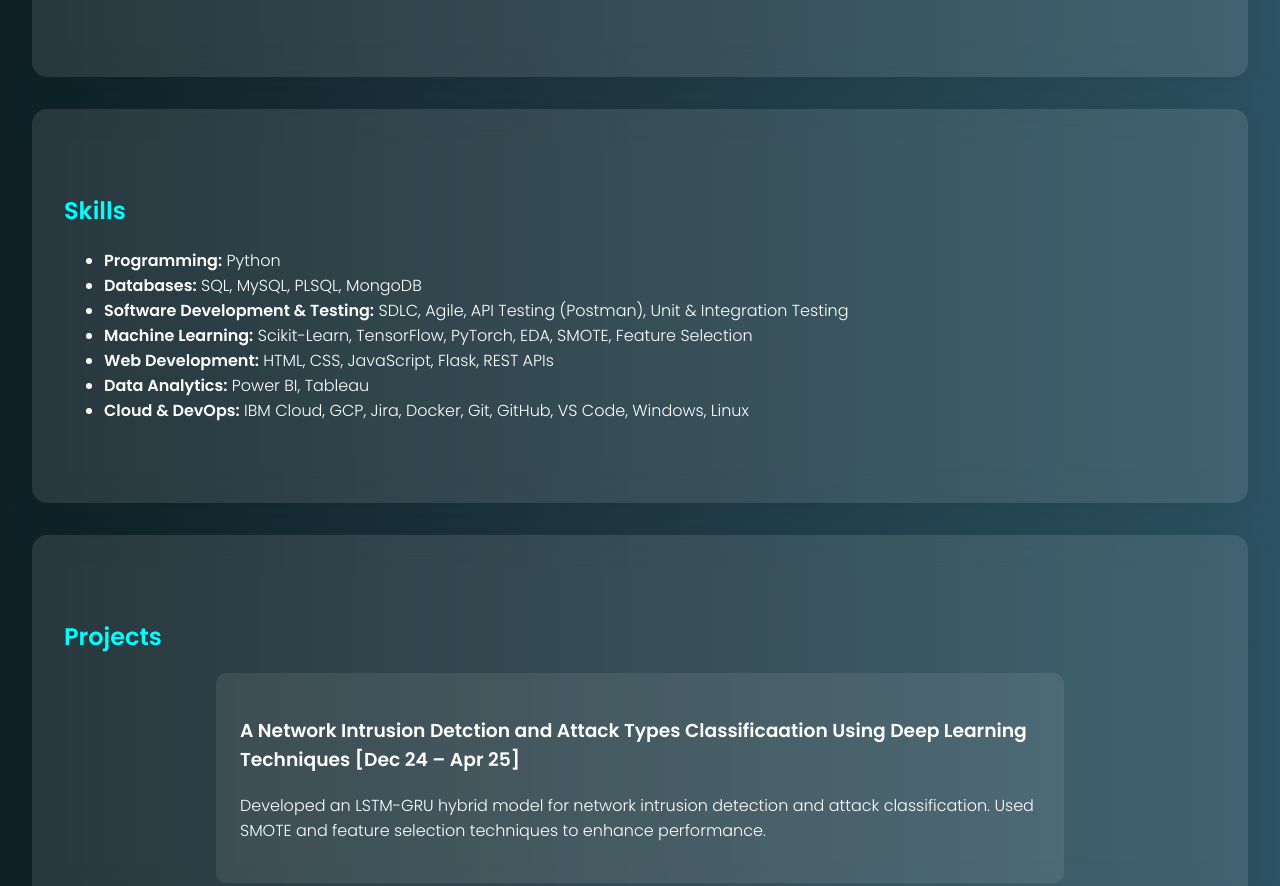
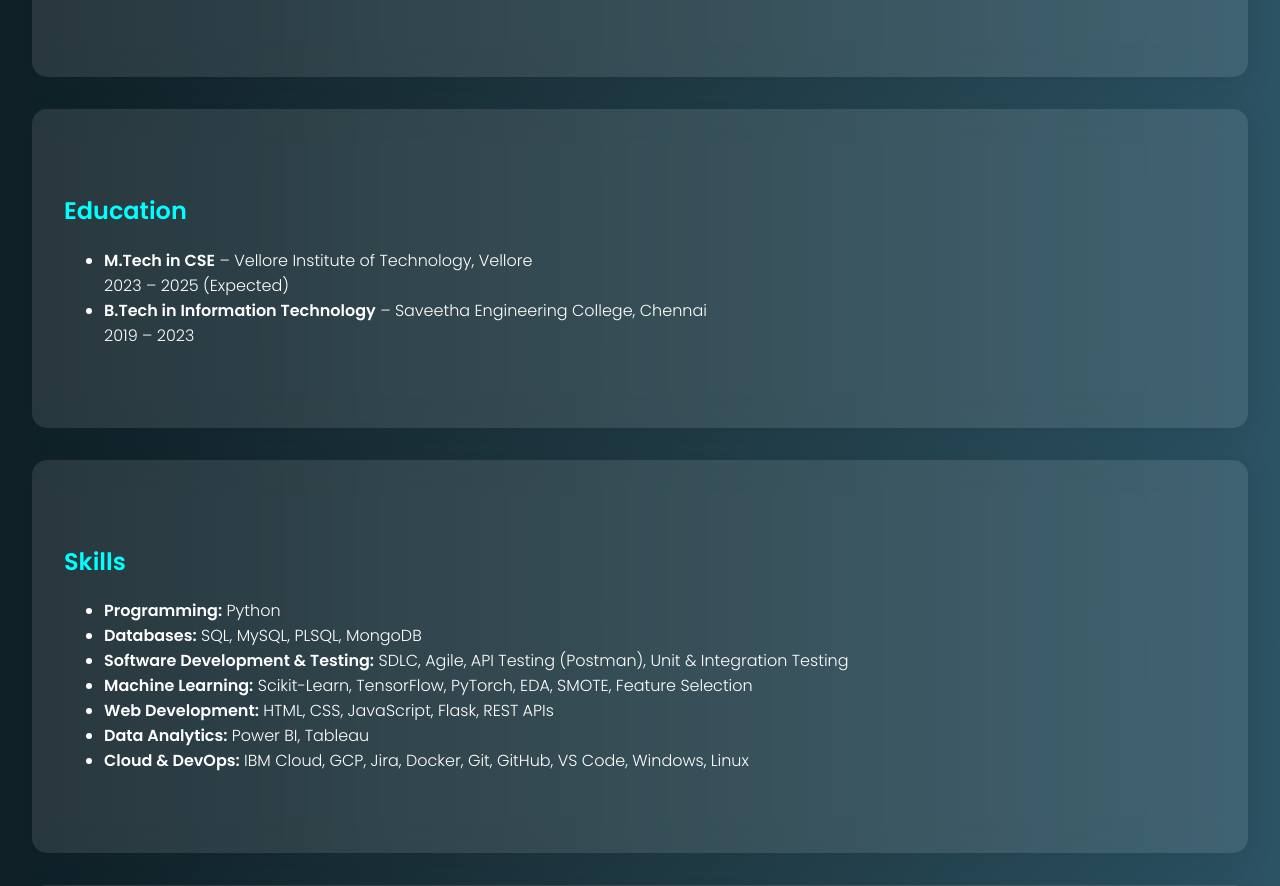
Before and after one commit to kishorekumar0814/Portfolio, a plain HTML site: page index.html in a window 1280 px wide. Shown: the part 1138-2024 px from the top of the page. Drawn offline with nearby package versions, Linux system fonts and the light colour scheme; no server answers.

Commit message:
Update index.html

```diff
--- a/index.html
+++ b/index.html
@@ -143,7 +143,7 @@
   <nav>
     <ul>
       <li><a href="#about">About</a></li>
-      <li><a href="#skills">Skills</a></li>
+      <li><a href="#education">Education</a></li>
       <li><a href="#projects">Projects</a></li>
       <li><a href="#contact">Contact</a></li>
       <li><button id="themeToggle">🌓</button></li>
@@ -164,6 +164,14 @@
   <section id="about">
     <h2>About Me</h2>
     <p>Seeking a position in a Software Developer role, where I can apply my passion for technology and software development to design, develop, test, and maintain innovative applications. Eager to leverage emerging technologies to create efficient and scalable solutions that meet customer requirements while continuously enhancing my skills in a dynamic and collaborative environment.</p>
+  </section>
+
+<section id="education">
+    <h2>Education</h2>
+    <ul>
+      <li><strong>M.Tech in CSE</strong> – Vellore Institute of Technology, Vellore <br>2023 – 2025 (Expected)</li>
+      <li><strong>B.Tech in Information Technology</strong> – Saveetha Engineering College, Chennai <br>2019 – 2023</li>
+    </ul>
   </section>
 
   <section id="skills">
```
